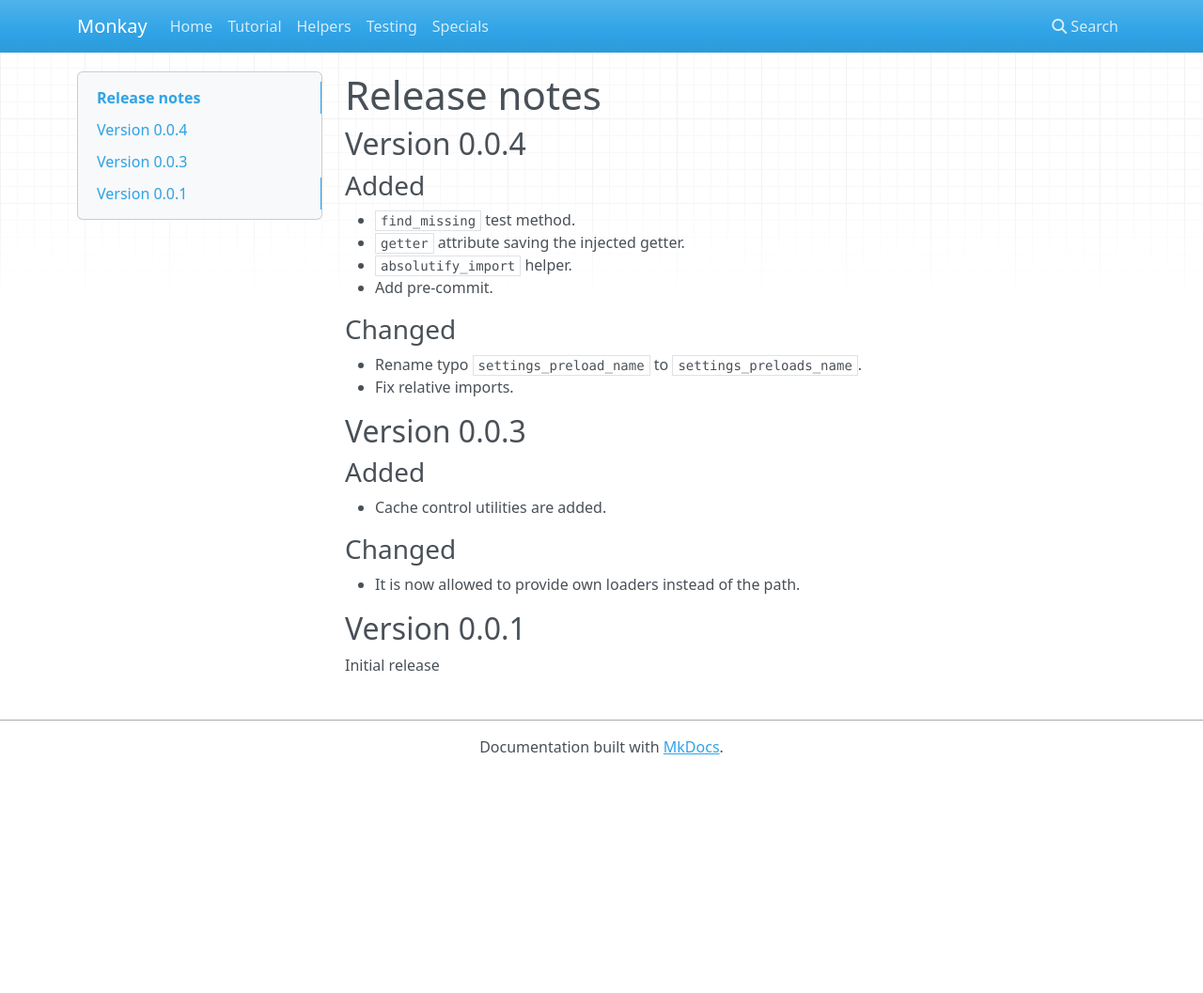
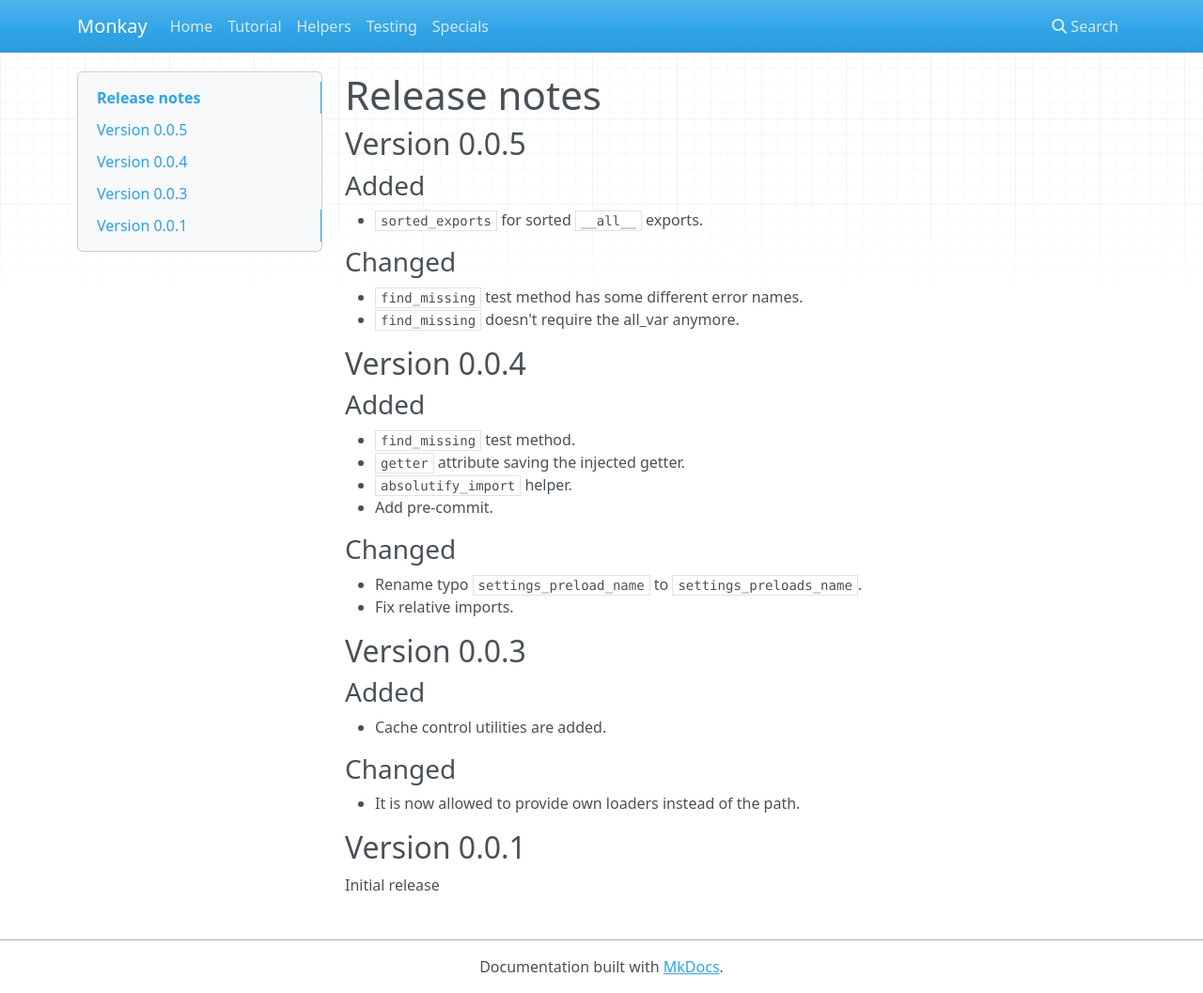
Before and after one commit to dymmond/monkay, an MkDocs documentation site: the page built from docs/release-notes.md, in a window 1280 px wide and 1057 px high. Shown: the whole window at 94% size. Built offline with MkDocs 1.6.1, drawn with Linux system fonts in a browser that asks for light colours; nearby versions of some CDN libraries.

Commit message:
Changes:
- Update release notes
- add sort_by

```diff
--- a/docs/release-notes.md
+++ b/docs/release-notes.md
@@ -1,4 +1,15 @@
 # Release notes
+
+## Version 0.0.5
+
+### Added
+
+- `sorted_exports` for sorted `__all__` exports.
+
+### Changed
+
+- `find_missing` test method has some different error names.
+- `find_missing` doesn't require the all_var anymore.
 
 ## Version 0.0.4
 
```
Also changed, not shown: 1 other file.
